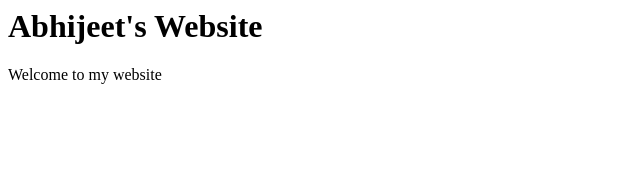
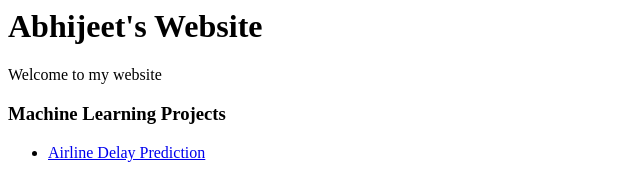
Before and after one commit to abhijeetsalegave/abhijeetsalegave.github.io, a plain HTML site: page index.html in a window 1280 px wide. Shown: the whole page, without its empty margins (0-640 px from the left). Drawn offline with Linux system fonts and the light colour scheme.

Commit message:
Update index.html

```diff
--- a/index.html
+++ b/index.html
@@ -6,5 +6,12 @@
   <body>
     <h1>Abhijeet's Website</h1>
     <p>Welcome to my website</p>
+
+    <div>
+      <h3>Machine Learning Projects</h3>
+      <ul>
+        <li><a href="https://github.com/abhijeetsalegave/MachineLearning/tree/main/Airline%20Prediction">Airline Delay Prediction</a></li>
+      </ul>
+    </div>
   </body>
 </html>
```
